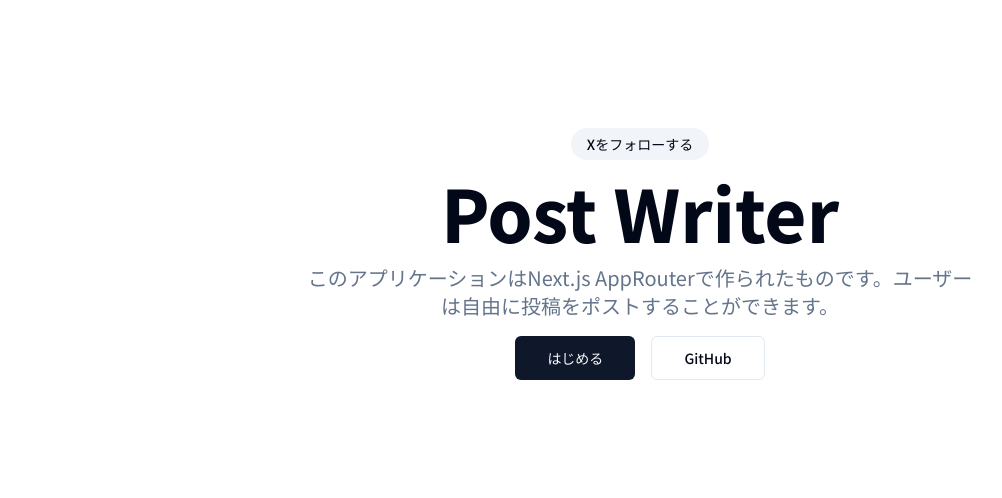
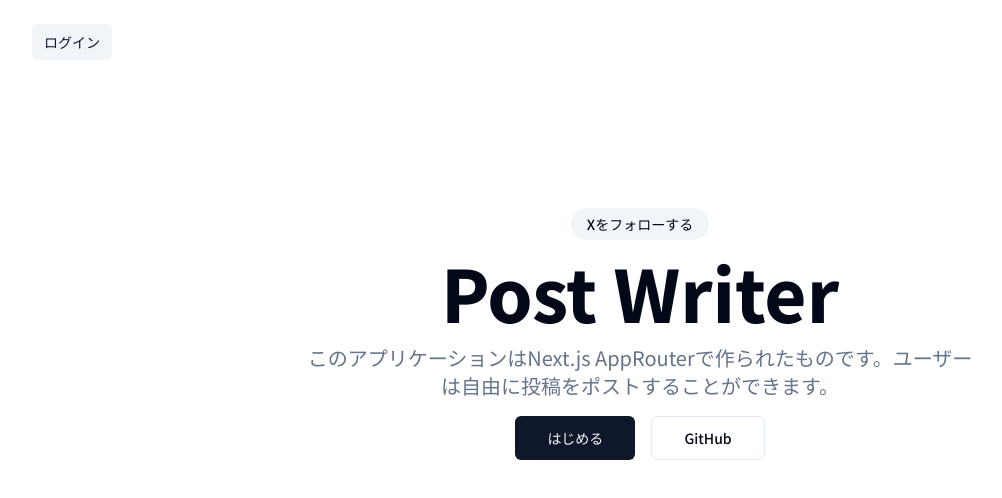
Before and after one commit to tasukuwatanabe/post-writer-webapp-next, a Next.js app: page / in a window 1280 px wide. Shown: the top 498 px of the page, without its empty margins (0-1002 px from the left). Built offline with nearby package versions, Linux system fonts and the light colour scheme.

Commit message:
Add marketing layout file

```diff
--- /dev/null
+++ b/app/(marketing)/layout.tsx
@@ -0,0 +1,22 @@
+import { buttonVariants } from "@/components/ui/button";
+import { cn } from "@/lib/utils";
+import Link from "next/link";
+
+export default function MarketingLayout({
+  children,
+}: Readonly<{
+  children: React.ReactNode;
+}>) {
+  return (
+    <div>
+      <header className="container z-40 bg-background">
+        <div className="h-20 py-6">
+          <nav>
+            <Link href="/login" className={cn(buttonVariants({ variant: "secondary", size: "sm" }))}>ログイン</Link>
+          </nav>
+        </div>
+      </header>
+      <main>{children}</main>
+    </div>
+  );
+}
```
